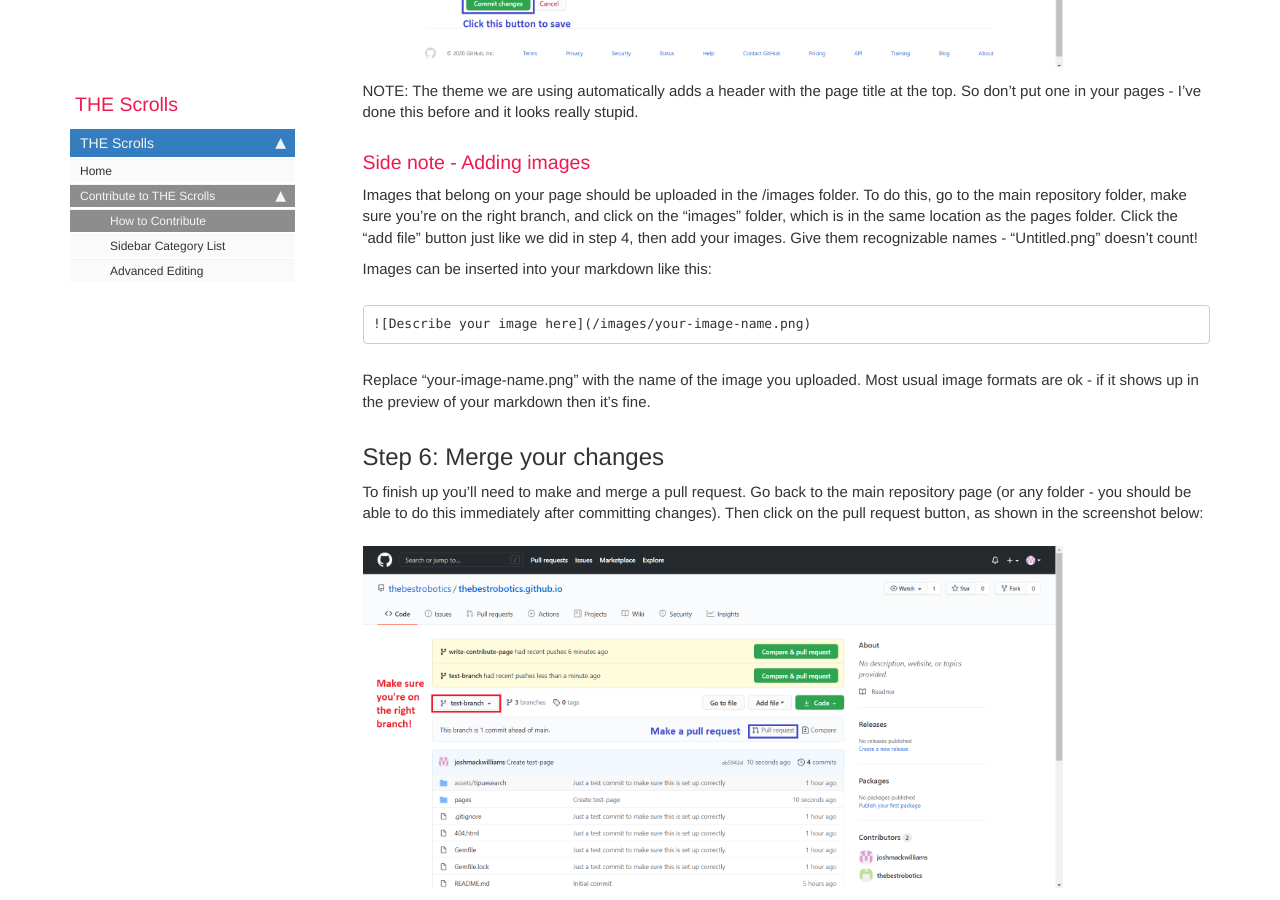
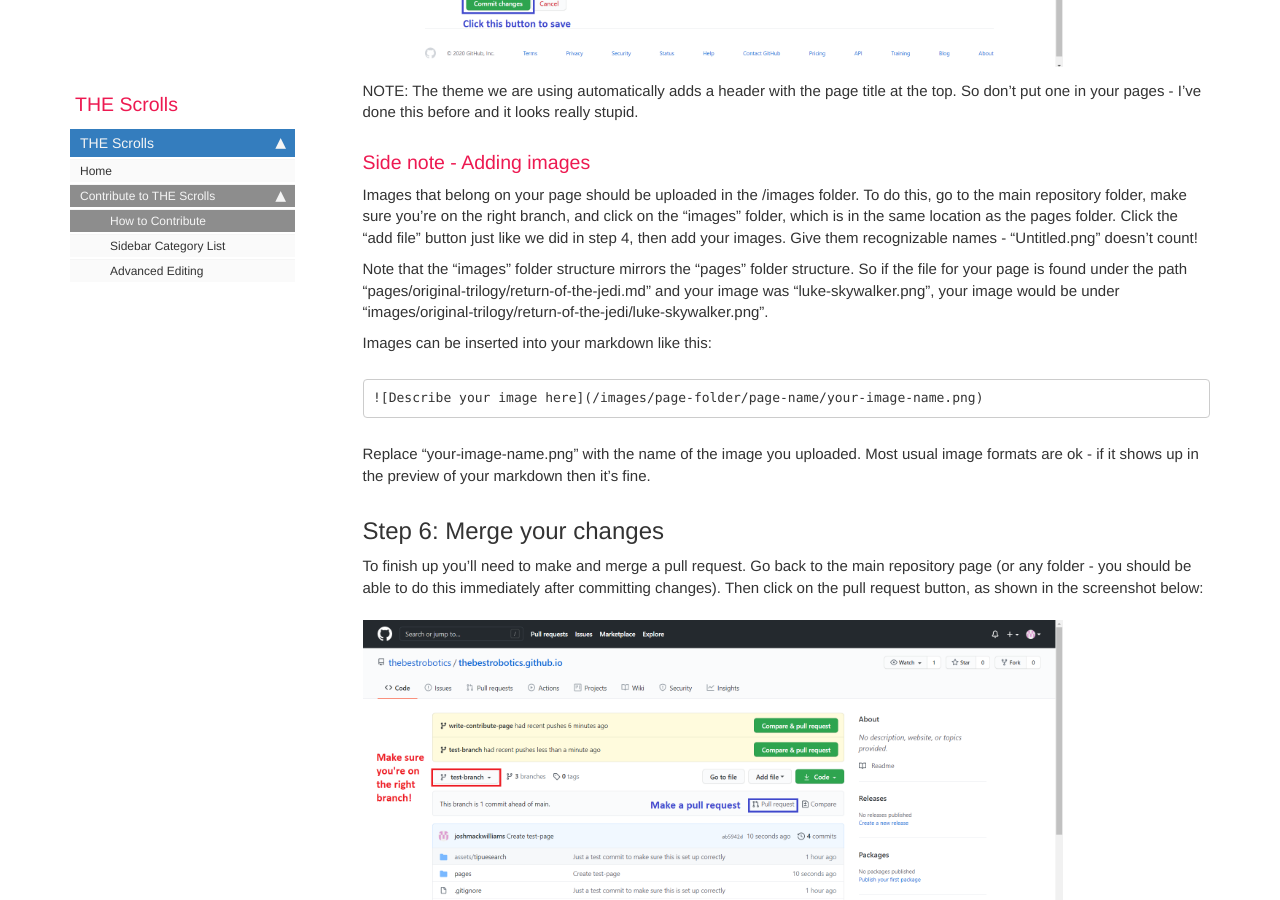
Before and after one commit to thebestrobotics/thebestrobotics.github.io, a Jekyll site: the page built from pages/contribute/how-to-contribute.md, in a window 1280 px wide and 900 px high, scrolled down 4568 px. Built offline with Jekyll 4.4.1, drawn with Linux system fonts in a browser that asks for light colours; comment, search, counter and statistics services are not loaded.

Commit message:
Clean and add structure to images folder

````diff
--- a/pages/contribute/how-to-contribute.md
+++ b/pages/contribute/how-to-contribute.md
@@ -32,7 +32,7 @@ Branches are basically your own copy of the website that you can work on without
 
 Once you're on the repository page, you'll want to click on the dropdown that likely says "main". Then you'll want to type the name of your new branch in the text dropdown that appears. There's no hard and fast rule on what to name it, but try to describe the change you are trying to make (for example, the branch used to write this page was named "write-contribute-page"). Once you've typed your name, click on the "create branch: your-branch-name 'from main'" button that appears. See the image below for an example:
 
-![Creating a feature branch](/images/contribute-create-branch.png)
+![Creating a feature branch](/images/contribute/how-to-contribute/create-branch.png)
 
 As long as you are making changes that belong in this "feature", you should make sure that you are working in this branch. To do this, make sure the dropdown now says the name of your branch where it used to say "main". If it doesn't, click the dropdown and search for your branch. It should appear in the menu. Don't create a new one if you've already made one! Once you click on it you will switch to that branch and you will be ready to make changes.
 
@@ -40,7 +40,7 @@ As long as you are making changes that belong in this "feature", you should make
 
 Most changes will be made in the "pages" folder. First go to the repository page and make sure you're in the feature branch you created earlier. Then look at the list in the middle of the page. There should be an entry there called "pages" with a blue folder icon to the left of it. Click on it to move into the pages folder.
 
-![Navigating to the pages folder](/images/contribute-pages-folder.png)
+![Navigating to the pages folder](/images/contribute/how-to-contribute/pages-folder.png)
 
 The pages folder is organized into subfolders for convenience. Try to put your page in the folder that seems most appropriate. If you need to create a new folder, just append the folder path to the beginning of your filename (so to create a file named "example.md" in a folder named "test", you would name your file "test/example.md".
 
@@ -50,7 +50,7 @@ What you need to do next depends on whether you're trying to create a new page o
 
 Once you're in the "pages" folder, you should click on the "add file" dropdown. You can either choose "create a new file" to write your text online, or you can choose "upload files" if you've already written the content you want to post on your own computer (don't do this without first looking at step 5, below). In any case, the file needs to end with a ".markdown" extension, not ".txt" or ".html". Again, there's no real rules on how to name files, but name it something relevant to what it's about.
 
-![Creating a new page](/images/contribute-add-file.png)
+![Creating a new page](/images/contribute/how-to-contribute/add-file.png)
 
 If you choose to create a new file, you'll be taken to the online markdown editor. Type in a file name and the following header:
 ```
@@ -75,7 +75,7 @@ Now you can proceed to step 5.
 
 Editing an existing page is only slightly easier than creating a new one. Once you're in the "pages" folder, find the page you want to edit in the list of files. Click on it and you'll see a preview of what the file looks like now. Click the edit button (it looks like a pencil) in the top-right corner of the preview to go to the online markdown editor.
 
-![Where to find the edit button](/images/contribute-edit-button.png)
+![Where to find the edit button](/images/contribute/how-to-contribute/edit-button.png)
 
 Once you've done that, you should see that you're able to edit the file contents. Proceed to step 5.
 
@@ -89,7 +89,7 @@ Write your ancient wisdom in markdown. You can click the "Preview changes" tab t
 
 When you are done, scroll to the bottom of the editor page. Type a short description of the changes you made in the textbox just under "commit changes". You can write an extended description if you feel like more than a sentence is necessary for others to understand what you did. When you're done, click the green "Commit changes" button to save your work.
 
-![Committing your changes](/images/contribute-commit.png)
+![Committing your changes](/images/contribute/how-to-contribute/commit.png)
 
 NOTE: The theme we are using automatically adds a header with the page title at the top. So don't put one in your pages - I've done this before and it looks really stupid.
 
@@ -97,9 +97,11 @@ NOTE: The theme we are using automatically adds a header with the page title at
 
 Images that belong on your page should be uploaded in the /images folder. To do this, go to the main repository folder, make sure you're on the right branch, and click on the "images" folder, which is in the same location as the pages folder. Click the "add file" button just like we did in step 4, then add your images. Give them recognizable names - "Untitled.png" doesn't count!
 
+Note that the "images" folder structure mirrors the "pages" folder structure. So if the file for your page is found under the path "pages/original-trilogy/return-of-the-jedi.md" and your image was "luke-skywalker.png", your image would be under "images/original-trilogy/return-of-the-jedi/luke-skywalker.png".
+
 Images can be inserted into your markdown like this:
 ```
-![Describe your image here](/images/your-image-name.png)
+![Describe your image here](/images/page-folder/page-name/your-image-name.png)
 ```
 Replace "your-image-name.png" with the name of the image you uploaded. Most usual image formats are ok - if it shows up in the preview of your markdown then it's fine.
 
@@ -107,13 +109,13 @@ Replace "your-image-name.png" with the name of the image you uploaded. Most usua
 
 To finish up you'll need to make and merge a pull request. Go back to the main repository page (or any folder - you should be able to do this immediately after committing changes). Then click on the pull request button, as shown in the screenshot below:
 
-![Opening a pull request](/images/contribute-pull-request.png)
+![Opening a pull request](/images/contribute/how-to-contribute/pull-request.png)
 
 That will take you to a fairly simple screen where you can review the changes you've made and leave a comment about what was changed. When you've done that, click the green "create pull request" button to make your request.
 
 Next you'll have to approve the request. You should be taken to a page that looks like the screenshot below (if not, just click on the "Pull requests" tab on the main repository page). Find your pull request and click on the green "Merge pull request" button, then click "Confirm merge"
 
-![Merging a pull request](/images/contribute-merge-request.png)
+![Merging a pull request](/images/contribute/how-to-contribute/merge-request.png)
 
 NOTE: You should see a message that says the branches can be merged automatically, like in the screenshot above. If you instead see a message that indicates there are conflicts, you probably changed a file that someone else also changed or uploaded a file with the same name as someone else. It shouldn't be a big deal, but please contact a coach before proceeding with the merge.
 
````
Also changed, not shown: images/contribute/how-to-contribute/add-file.png (renamed from images/contribute-add-file.png), images/contribute/how-to-contribute/commit.png (renamed from images/contribute-commit.png), images/contribute/how-to-contribute/create-branch.png (renamed from images/contribute-create-branch.png), images/contribute/how-to-contribute/edit-button.png (renamed from images/contribute-edit-button.png), images/contribute/how-to-contribute/merge-request.png (renamed from images/contribute-merge-request.png), images/contribute/how-to-contribute/pages-folder.png (renamed from images/contribute-pages-folder.png), images/contribute/how-to-contribute/pull-request.png (renamed from images/contribute-pull-request.png), images/helpapi.svg (deleted), images/workflowarrow.png (deleted).
